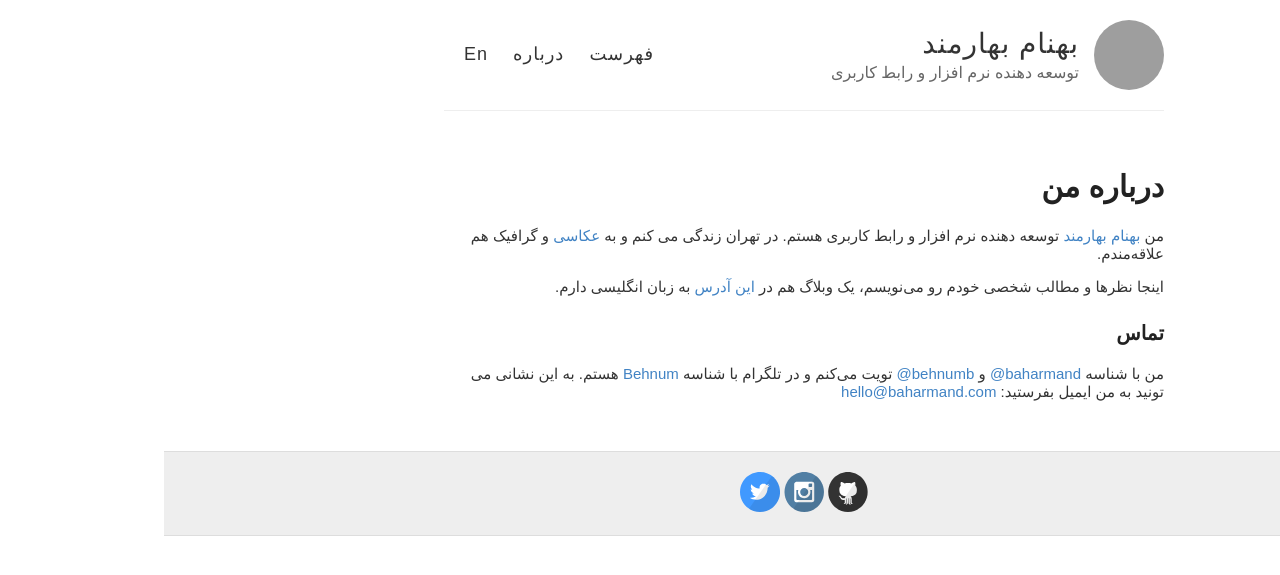
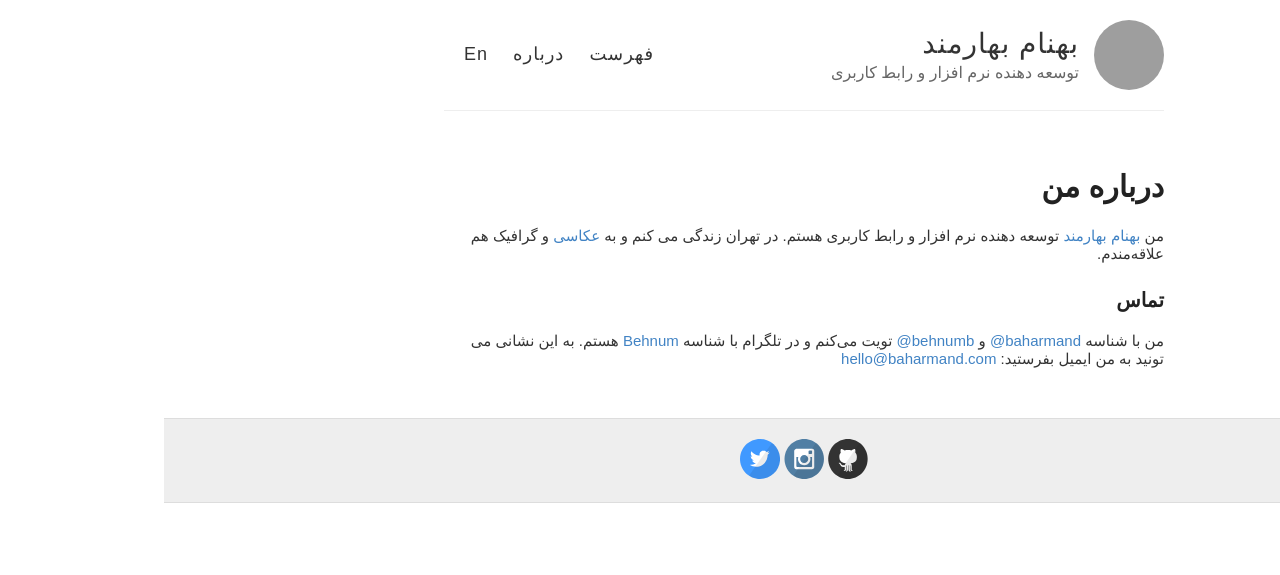
Before and after one commit to behnum/baharmand.ir, a Jekyll site: the page built from about.md, in a window 1280 px wide. Shown: the top 575 px of the page. Built offline with Jekyll 4.4.1, drawn with Linux system fonts in a browser that asks for light colours; some web fonts are replaced; grey boxes are pictures that could not be loaded.

Commit message:
Update about

```diff
--- a/about.md
+++ b/about.md
@@ -6,8 +6,6 @@ permalink: /about/
 
 من [بهنام بهارمند](https://baharmand.com) توسعه دهنده نرم افزار و رابط کاربری هستم. در تهران زندگی می کنم و به [عکاسی](http://www.behnum.com/) و گرافیک هم علاقه‌مندم.
 
-اینجا نظرها و مطالب شخصی خودم رو می‌نویسم، یک وبلاگ هم در [این آدرس](https://blog.baharmand.com/) به زبان انگلیسی دارم.
-
 ### تماس
 
 من با شناسه [baharmand@](https://twitter.com/baharmand) و [behnumb@](https://twitter.com/behnumb) تویت می‌کنم و در تلگرام با شناسه [Behnum](https://t.me/Behnum) هستم. به این نشانی می تونید به من ایمیل بفرستید: [hello@baharmand.com](mailto: hello@baharmand.com)
```
